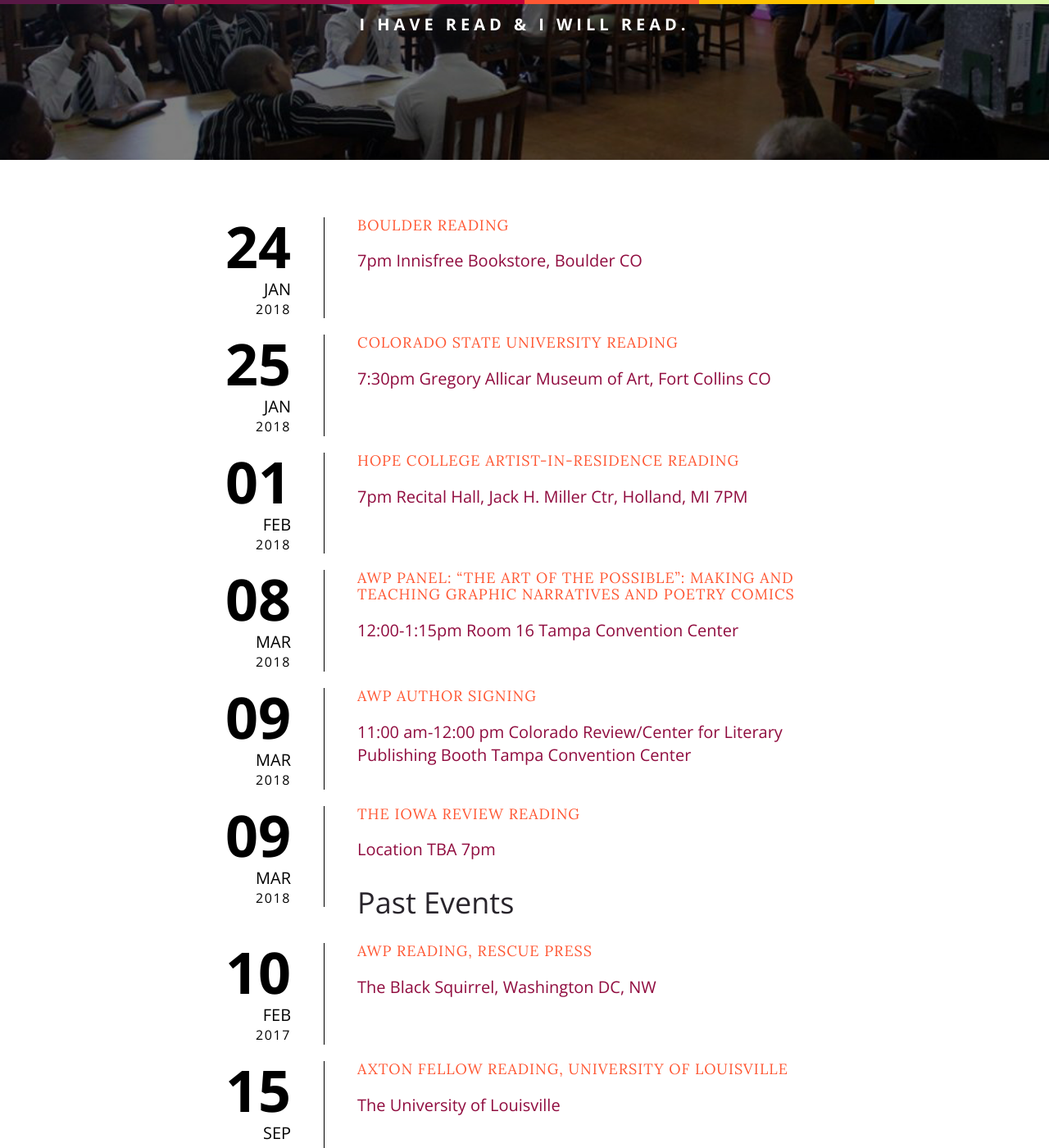
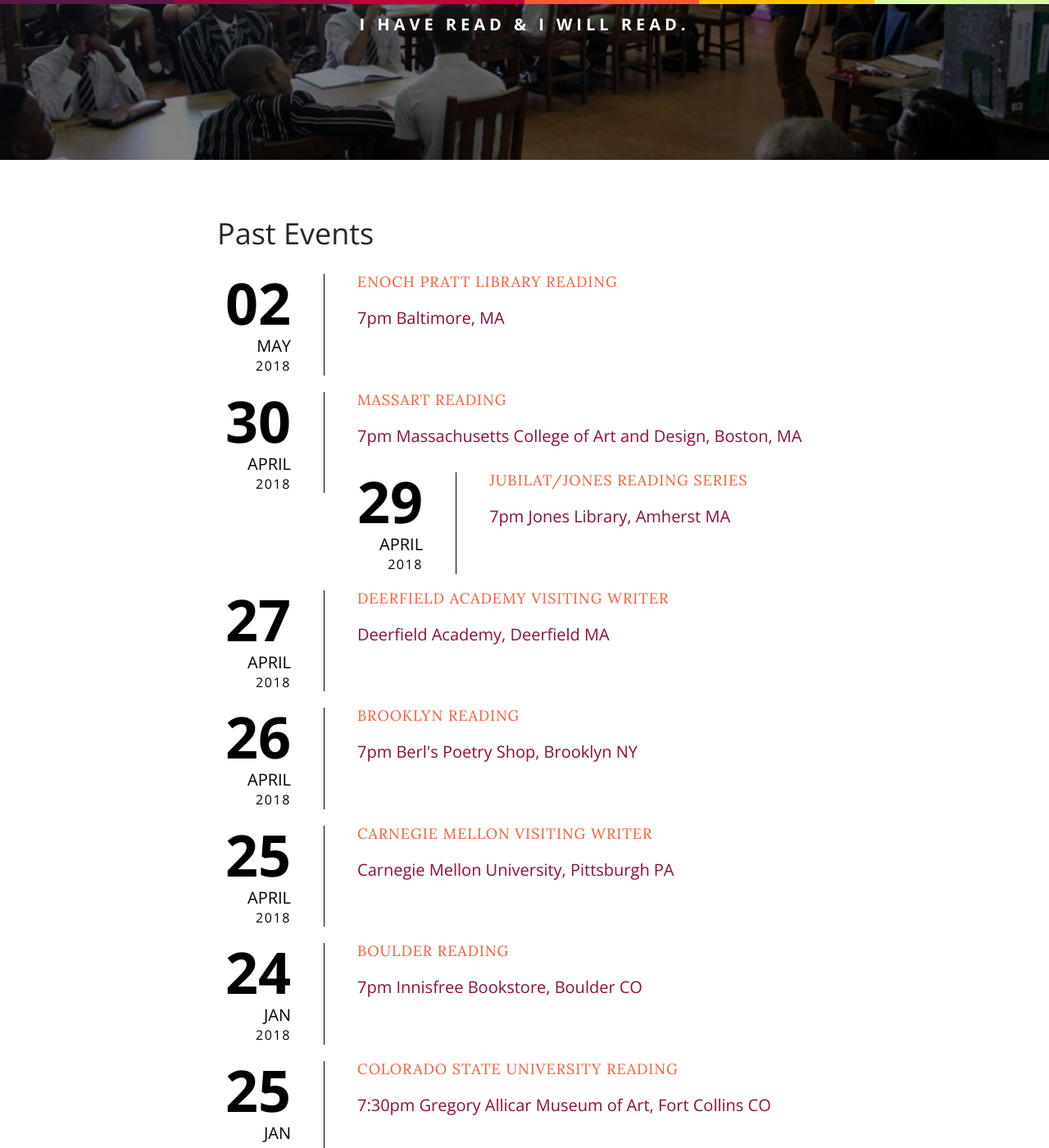
Before and after one commit to laurenhaldeman/laurenhaldeman.github.io, a Jekyll site: the page built from readings.html, in a window 1280 px wide and 1400 px high, scrolled down 256 px. Shown: the whole window at 82% size. Built offline with Jekyll 4.4.1, drawn with Linux system fonts in a browser that asks for light colours; nearby versions of some CDN libraries; some web fonts are replaced; comment, search, counter and statistics services are not loaded.

Commit message:
events listing

```diff
--- a/readings.html
+++ b/readings.html
@@ -7,7 +7,33 @@ header-img: "img/sa-teaching.jpg"
 ---
 
 <div class="event-list">
+      <h1>Past Events</h1>
   <ul class="event-list-view">
+    <li class="event ">
+      <li class="event ">
+        <div class="event-date"><div class="start-date"><div class="event-day">02</div><div class="event-month">May</div><div class="event-year">2018</div></div></div>
+        <div class="event-info single-day"><div class="event-title"><h3>Enoch Pratt Library Reading</h3></div><span class="event-location">7pm  Baltimore, MA </span></div>
+        </li>
+      <li class="event ">
+        <div class="event-date"><div class="start-date"><div class="event-day">30</div><div class="event-month">April</div><div class="event-year">2018</div></div></div>
+        <div class="event-info single-day"><div class="event-title"><h3>MassArt Reading</h3></div><span class="event-location">7pm  Massachusetts College of Art and Design, Boston, MA </span></div>
+        </li>
+      <div class="event-date"><div class="start-date"><div class="event-day">29</div><div class="event-month">April</div><div class="event-year">2018</div></div></div>
+      <div class="event-info single-day"><div class="event-title"><h3>Jubilat/Jones Reading Series</h3></div><span class="event-location">7pm  Jones Library, Amherst MA </span></div>
+      </li>
+    <li class="event ">
+      <div class="event-date"><div class="start-date"><div class="event-day">27</div><div class="event-month">April</div><div class="event-year">2018</div></div></div>
+      <div class="event-info single-day"><div class="event-title"><h3>Deerfield Academy Visiting Writer</h3></div><span class="event-location">Deerfield Academy, Deerfield MA </span></div>
+      </li>
+    <li class="event ">
+      <div class="event-date"><div class="start-date"><div class="event-day">26</div><div class="event-month">April</div><div class="event-year">2018</div></div></div>
+      <div class="event-info single-day"><div class="event-title"><h3>Brooklyn Reading</h3></div><span class="event-location">7pm  Berl's Poetry Shop, Brooklyn NY </span></div>
+      </li>
+    <li class="event ">
+      <div class="event-date"><div class="start-date"><div class="event-day">25</div><div class="event-month">April</div><div class="event-year">2018</div></div></div>
+      <div class="event-info single-day"><div class="event-title"><h3>Carnegie Mellon Visiting Writer</h3></div><span class="event-location">Carnegie Mellon University, Pittsburgh PA </span></div>
+      </li>
+
   <li class="event ">
     <div class="event-date"><div class="start-date"><div class="event-day">24</div><div class="event-month">Jan</div><div class="event-year">2018</div></div></div>
     <div class="event-info single-day"><div class="event-title"><h3>Boulder Reading</h3></div><span class="event-location">7pm  Innisfree Bookstore, Boulder CO </span></div>
@@ -39,11 +65,11 @@ Tampa Convention Center
 <li class="event ">
   <div class="event-date"><div class="start-date"><div class="event-day">09</div><div class="event-month">Mar</div><div class="event-year">2018</div></div></div>
   <div class="event-info single-day"><div class="event-title"><h3>
-The Iowa Review Reading</h3></div><span class="event-location">Location TBA
+The Iowa Review Reading</h3></div><span class="event-location">Tampa, FL
 7pm</span></div>
   </li>
 <p>
-    <h1>Past Events</h1>
+
     <p>
 <li class="event ">
   <div class="event-date"><div class="start-date"><div class="event-day">10</div><div class="event-month">Feb</div><div class="event-year">2017</div></div></div>
```
